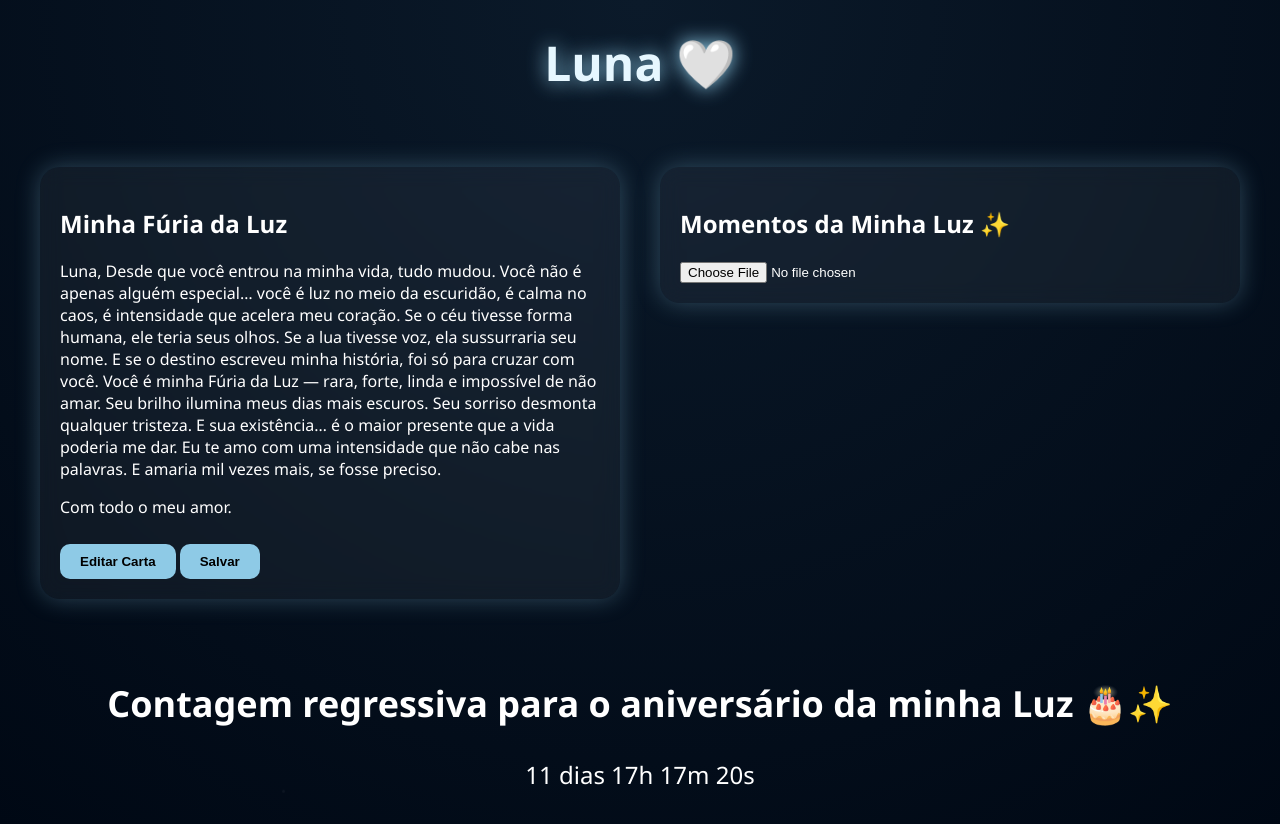
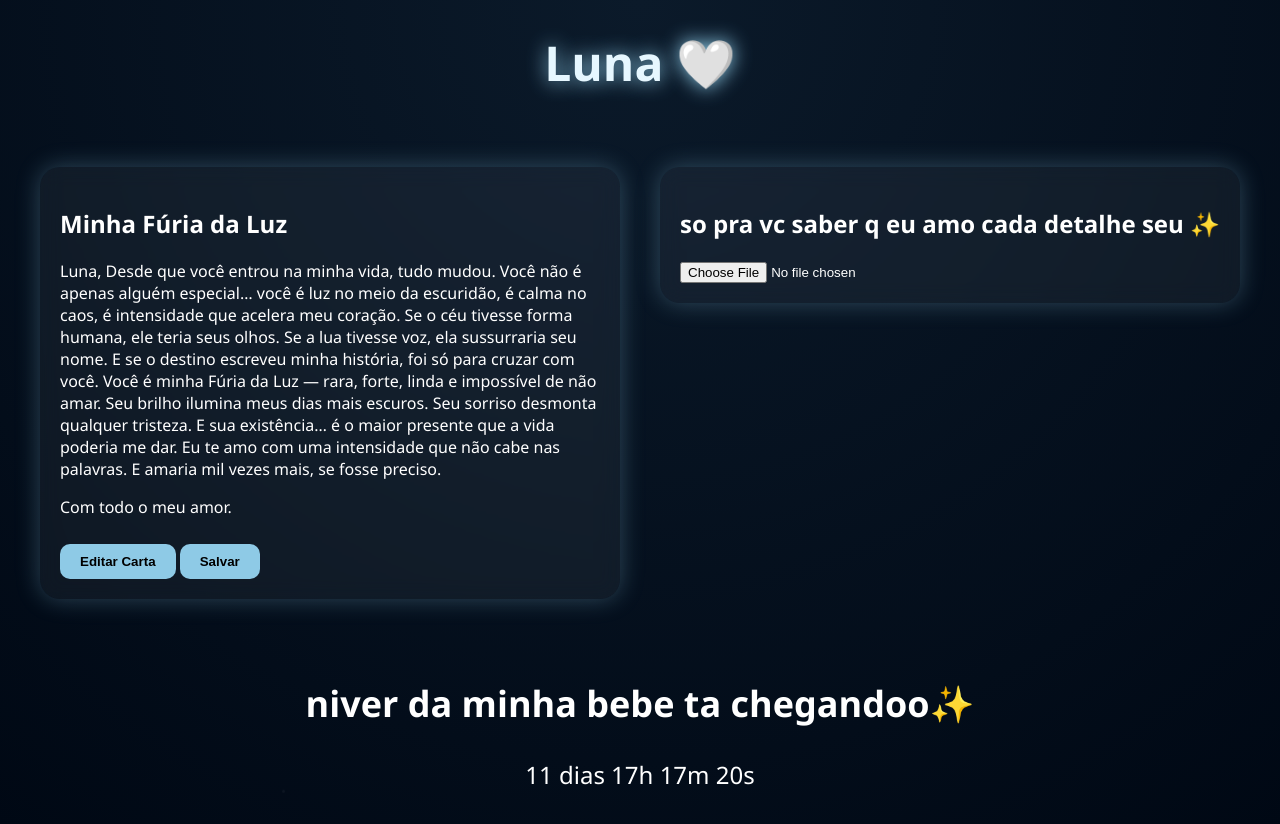
Before and after one commit to contabasicona0-pixel/contabasicona0.github.io, a plain HTML site: page index.html in a window 1280 px wide. Drawn offline with Linux system fonts and the light colour scheme.

Commit message:
Update headings in index.html for personalization

```diff
--- a/index.html
+++ b/index.html
@@ -137,7 +137,7 @@ Com todo o meu amor.
 
     <div class="galeria">
         <div class="box">
-            <h2>Momentos da Minha Luz ✨</h2>
+            <h2>so pra vc saber q eu amo cada detalhe seu ✨</h2>
             <input type="file" id="upload" accept="image/*">
             <div class="fotos" id="fotos"></div>
         </div>
@@ -145,7 +145,7 @@ Com todo o meu amor.
 </div>
 
 <div class="countdown">
-    <h2>Contagem regressiva para o aniversário da minha Luz 🎂✨</h2>
+    <h2>niver da minha bebe ta chegandoo✨</h2>
     <div id="contador"></div>
 </div>
 
```
